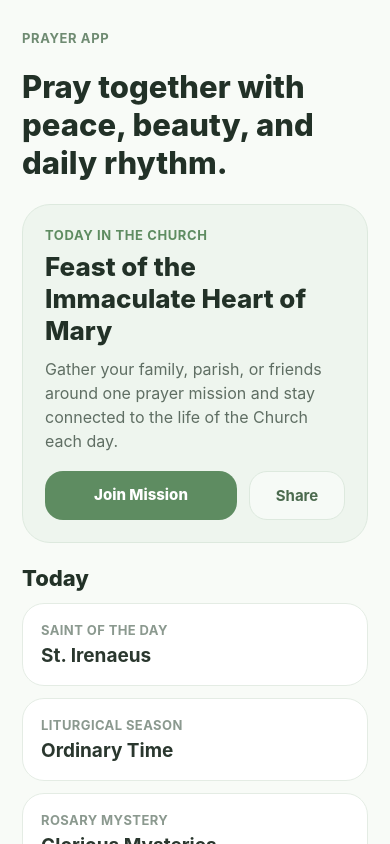
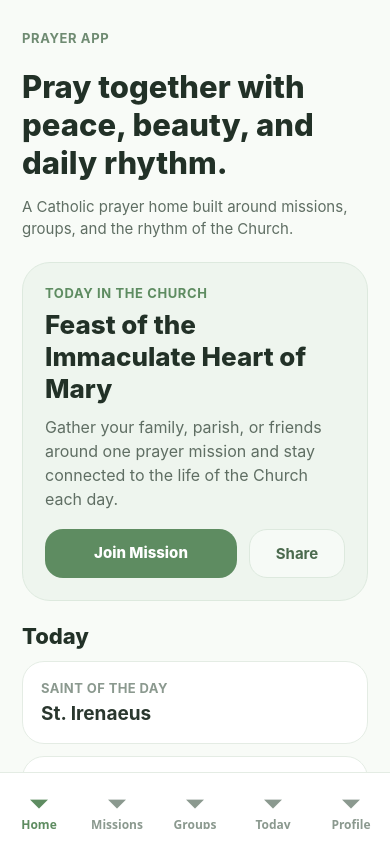
Before and after one commit to kevinmalana/prayer-app, a React Native app: screen / in a window 390 px wide. Built offline with nearby package versions, Linux system fonts and the light colour scheme.

Commit message:
Add bottom tab navigation and multi-screen structure

```diff
--- a/App.tsx
+++ b/App.tsx
@@ -1,25 +1,53 @@
 import { StatusBar } from 'expo-status-bar';
+import { NavigationContainer, DefaultTheme } from '@react-navigation/native';
+import { createBottomTabNavigator } from '@react-navigation/bottom-tabs';
 import { SafeAreaView, ScrollView, StyleSheet, Text, TouchableOpacity, View } from 'react-native';
+
+const Tab = createBottomTabNavigator();
+
+const theme = {
+  ...DefaultTheme,
+  colors: {
+    ...DefaultTheme.colors,
+    background: '#F8FBF7',
+    card: '#FFFFFF',
+    text: '#223127',
+    border: '#E4ECE4',
+    primary: '#5E8C61',
+  },
+};
+
+function ScreenShell({ title, subtitle, children }: { title: string; subtitle: string; children: React.ReactNode }) {
+  return (
+    <SafeAreaView style={styles.safeArea}>
+      <StatusBar style="dark" />
+      <ScrollView contentContainerStyle={styles.content} showsVerticalScrollIndicator={false}>
+        <Text style={styles.topLabel}>Prayer App</Text>
+        <Text style={styles.topTitle}>{title}</Text>
+        <Text style={styles.topSubtitle}>{subtitle}</Text>
+        {children}
+      </ScrollView>
+    </SafeAreaView>
+  );
+}
+
+function HomeScreen() {
+  const todayCards = [
+    { label: 'Saint of the Day', value: 'St. Irenaeus' },
+    { label: 'Liturgical Season', value: 'Ordinary Time' },
+    { label: 'Rosary Mystery', value: 'Glorious Mysteries' },
+  ];
 
   const missions = [
     { title: '1,000 Hail Marys for Peace', progress: '684 / 1,000', pill: '68% complete' },
     { title: 'Family Rosary This Week', progress: '42 / 70', pill: 'Daily mission' },
   ];
 
-const todayCards = [
-  { label: 'Saint of the Day', value: 'St. Irenaeus' },
-  { label: 'Liturgical Season', value: 'Ordinary Time' },
-  { label: 'Rosary Mystery', value: 'Glorious Mysteries' },
-];
-
-export default function App() {
   return (
-    <SafeAreaView style={styles.safeArea}>
-      <StatusBar style="dark" />
-      <ScrollView contentContainerStyle={styles.content} showsVerticalScrollIndicator={false}>
-        <Text style={styles.topLabel}>Prayer App</Text>
-        <Text style={styles.topTitle}>Pray together with peace, beauty, and daily rhythm.</Text>
-
+    <ScreenShell
+      title="Pray together with peace, beauty, and daily rhythm."
+      subtitle="A Catholic prayer home built around missions, groups, and the rhythm of the Church."
+    >
       <View style={styles.heroCard}>
         <Text style={styles.heroKicker}>Today in the Church</Text>
         <Text style={styles.heroTitle}>Feast of the Immaculate Heart of Mary</Text>
@@ -73,22 +101,109 @@ export default function App() {
           </View>
         ))}
       </View>
+    </ScreenShell>
+  );
+}
 
-        <View style={styles.section}>
-          <Text style={styles.sectionTitle}>Quick actions</Text>
-          <View style={styles.actionGrid}>
-            <TouchableOpacity style={styles.actionCard}>
+function MissionsScreen() {
+  return (
+    <ScreenShell
+      title="Prayer missions"
+      subtitle="Join targets, pray with others, and help your group reach spiritual goals."
+    >
+      <View style={styles.featureCard}>
+        <Text style={styles.featureTitle}>Featured mission</Text>
+        <Text style={styles.featureValue}>10,000 Hail Marys for peace in families</Text>
+        <Text style={styles.featureBody}>Public prayer targets will live here, with filters, progress, and quick join actions.</Text>
+      </View>
+      <View style={styles.actionCard}>
         <Text style={styles.actionTitle}>Create a mission</Text>
-              <Text style={styles.actionText}>Start a prayer target for family or parish.</Text>
-            </TouchableOpacity>
-            <TouchableOpacity style={styles.actionCard}>
-              <Text style={styles.actionTitle}>Prayer requests</Text>
-              <Text style={styles.actionText}>Ask others to pray and track support.</Text>
-            </TouchableOpacity>
+        <Text style={styles.actionText}>Start a prayer target for family, parish, school, or a special intention.</Text>
       </View>
+    </ScreenShell>
+  );
+}
+
+function GroupsScreen() {
+  return (
+    <ScreenShell
+      title="Groups"
+      subtitle="Private circles and parish communities where prayer becomes shared and consistent."
+    >
+      <View style={styles.softCard}>
+        <Text style={styles.cardLabel}>Family Prayer Circle</Text>
+        <Text style={styles.cardValue}>12 members · 3 active missions</Text>
       </View>
-      </ScrollView>
-    </SafeAreaView>
+      <View style={styles.softCard}>
+        <Text style={styles.cardLabel}>St Mary Parish</Text>
+        <Text style={styles.cardValue}>240 members · Rosary this week</Text>
+      </View>
+    </ScreenShell>
+  );
+}
+
+function TodayScreen() {
+  return (
+    <ScreenShell
+      title="Today in the Church"
+      subtitle="Daily liturgical context, saints, feasts, and prayer prompts that keep people returning."
+    >
+      <View style={styles.featureCard}>
+        <Text style={styles.featureTitle}>Saint of the day</Text>
+        <Text style={styles.featureValue}>St. Irenaeus</Text>
+        <Text style={styles.featureBody}>Bishop, martyr, and defender of the faith. This tab will become the Catholic daily engine of the app.</Text>
+      </View>
+      <View style={styles.softCard}>
+        <Text style={styles.cardLabel}>Suggested action</Text>
+        <Text style={styles.cardValue}>Offer 10 Hail Marys for unity in the Church</Text>
+      </View>
+    </ScreenShell>
+  );
+}
+
+function ProfileScreen() {
+  return (
+    <ScreenShell
+      title="Profile"
+      subtitle="Your prayer rhythm, contribution history, streaks, and future reminders will live here."
+    >
+      <View style={styles.featureCard}>
+        <Text style={styles.featureTitle}>Current streak</Text>
+        <Text style={styles.featureValue}>6 days</Text>
+        <Text style={styles.featureBody}>A gentle progress area for completed missions, group activity, and personal prayer momentum.</Text>
+      </View>
+    </ScreenShell>
+  );
+}
+
+export default function App() {
+  return (
+    <NavigationContainer theme={theme}>
+      <Tab.Navigator
+        screenOptions={{
+          headerShown: false,
+          tabBarActiveTintColor: '#5E8C61',
+          tabBarInactiveTintColor: '#8B998F',
+          tabBarStyle: {
+            backgroundColor: '#FFFFFF',
+            borderTopColor: '#E4ECE4',
+            height: 72,
+            paddingBottom: 10,
+            paddingTop: 10,
+          },
+          tabBarLabelStyle: {
+            fontSize: 12,
+            fontWeight: '700',
+          },
+        }}
+      >
+        <Tab.Screen name="Home" component={HomeScreen} />
+        <Tab.Screen name="Missions" component={MissionsScreen} />
+        <Tab.Screen name="Groups" component={GroupsScreen} />
+        <Tab.Screen name="Today" component={TodayScreen} />
+        <Tab.Screen name="Profile" component={ProfileScreen} />
+      </Tab.Navigator>
+    </NavigationContainer>
   );
 }
 
@@ -99,7 +214,7 @@ const styles = StyleSheet.create({
   },
   content: {
     padding: 22,
-    paddingBottom: 40,
+    paddingBottom: 110,
     gap: 22,
   },
   topLabel: {
@@ -115,6 +230,12 @@ const styles = StyleSheet.create({
     fontSize: 31,
     lineHeight: 38,
     fontWeight: '800',
+  },
+  topSubtitle: {
+    color: '#5F6E63',
+    fontSize: 15,
+    lineHeight: 22,
+    marginTop: -8,
   },
   heroCard: {
     backgroundColor: '#EEF5EE',
@@ -260,9 +381,6 @@ const styles = StyleSheet.create({
     borderRadius: 999,
     backgroundColor: '#6F9B72',
   },
-  actionGrid: {
-    gap: 12,
-  },
   actionCard: {
     backgroundColor: '#FFFFFF',
     borderRadius: 22,
@@ -281,4 +399,30 @@ const styles = StyleSheet.create({
     fontSize: 14,
     lineHeight: 20,
   },
+  featureCard: {
+    backgroundColor: '#EEF5EE',
+    borderRadius: 26,
+    padding: 20,
+    borderWidth: 1,
+    borderColor: '#DDE9DE',
+    gap: 8,
+  },
+  featureTitle: {
+    color: '#5E8C61',
+    fontSize: 13,
+    fontWeight: '700',
+    textTransform: 'uppercase',
+    letterSpacing: 0.4,
+  },
+  featureValue: {
+    color: '#223127',
+    fontSize: 24,
+    lineHeight: 30,
+    fontWeight: '800',
+  },
+  featureBody: {
+    color: '#5F6E63',
+    fontSize: 15,
+    lineHeight: 22,
+  },
 });
--- a/package.json
+++ b/package.json
@@ -3,11 +3,15 @@
   "version": "1.0.0",
   "main": "index.ts",
   "dependencies": {
+    "@react-navigation/bottom-tabs": "^7.18.3",
+    "@react-navigation/native": "^7.3.4",
     "expo": "~54.0.0",
     "expo-status-bar": "~56.0.4",
     "react": "19.1.0",
     "react-dom": "19.1.0",
     "react-native": "0.81.4",
+    "react-native-safe-area-context": "~5.6.0",
+    "react-native-screens": "~4.16.0",
     "react-native-web": "^0.21.0"
   },
   "devDependencies": {
```
Also changed, not shown: 1 other file (tests, documents, lock files or other folders). Lines whose indentation alone changed are shown as unchanged.
